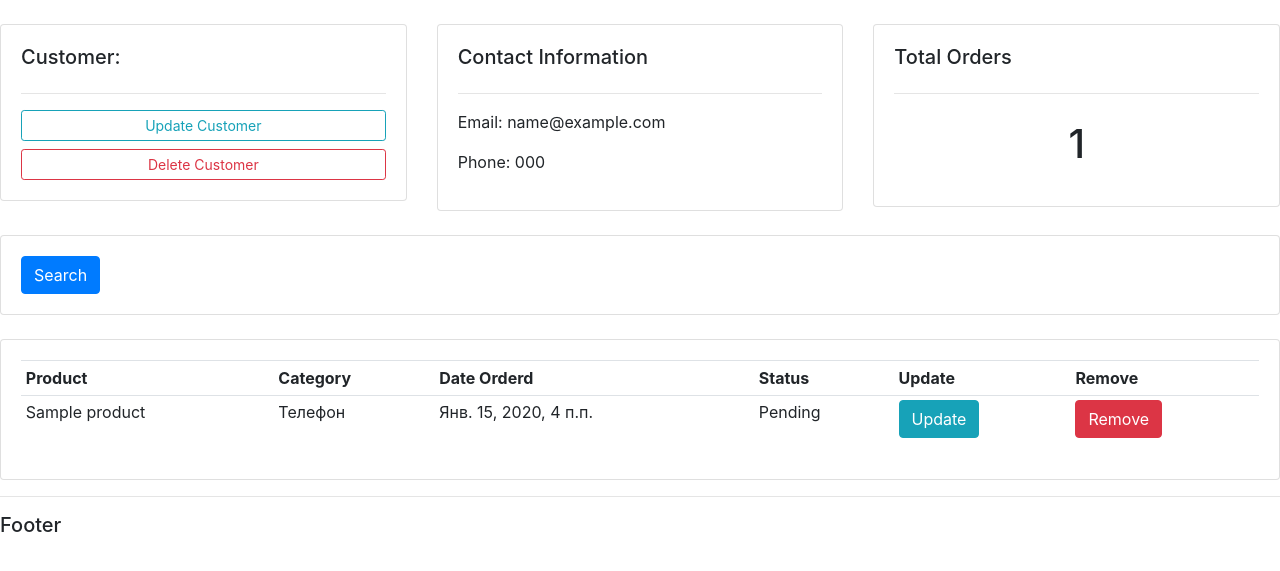
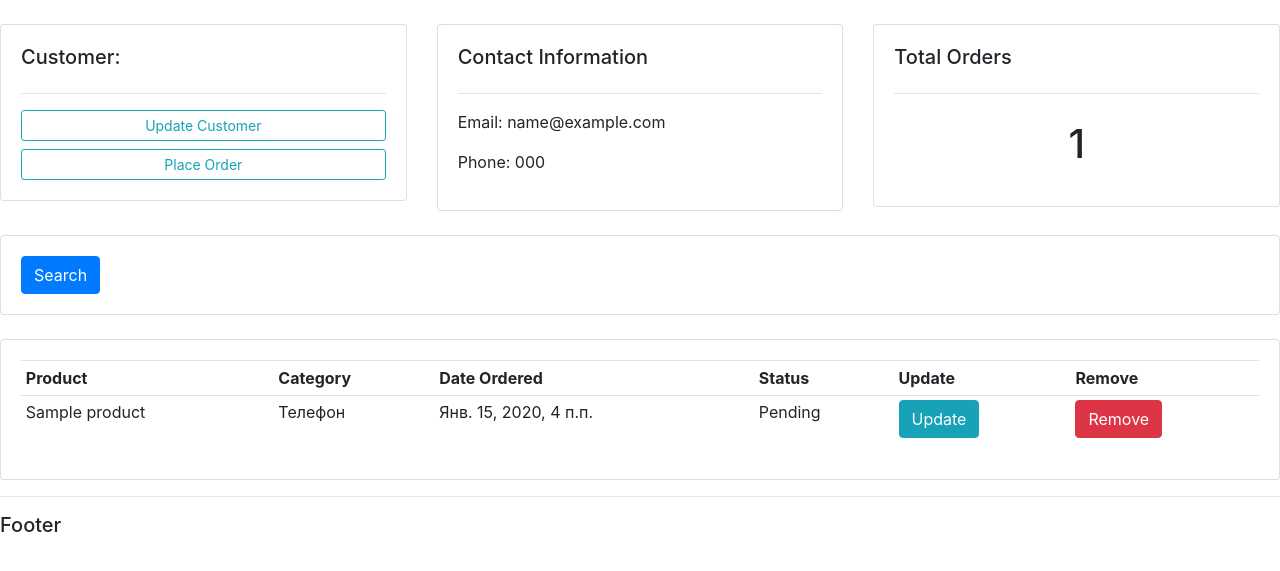
Before and after one commit to Baistan/Online-delivery, a Django app: page /customer/1/ in a window 1280 px wide. Shown: the part 56-627 px from the top of the page. Run offline with Django 3.2, Linux system fonts and the light colour scheme; tables that the repository leaves empty hold one stand-in row (values such as "Sample post"); some libraries are stand-ins or nearby versions.

Commit message:
customer page

```diff
--- a/OnLineShop/store/templates/store/customer.html
+++ b/OnLineShop/store/templates/store/customer.html
@@ -8,7 +8,7 @@
 			<h5>Customer:</h5>
 			<hr>
 			<a class="btn btn-outline-info  btn-sm btn-block" href="">Update Customer</a>
-			<a class="btn btn-outline-danger  btn-sm btn-block" href="">Delete Customer</a>
+			<a class="btn btn-outline-info  btn-sm btn-block" href="{% url 'create_order' customer.id %}">Place Order</a>
 
 		</div>
 	</div>
@@ -37,7 +37,7 @@
 	<div class="col">
 		<div class="card card-body">
 			<form method="get">
-
+			{{ filterset.form }}
 		    <button class="btn btn-primary" type="submit">Search</button>
 		  </form>
 		</div>
@@ -53,7 +53,7 @@
 				<tr>
 					<th>Product</th>
 					<th>Category</th>
-					<th>Date Orderd</th>
+					<th>Date Ordered</th>
 					<th>Status</th>
 					<th>Update</th>
 					<th>Remove</th>
```
